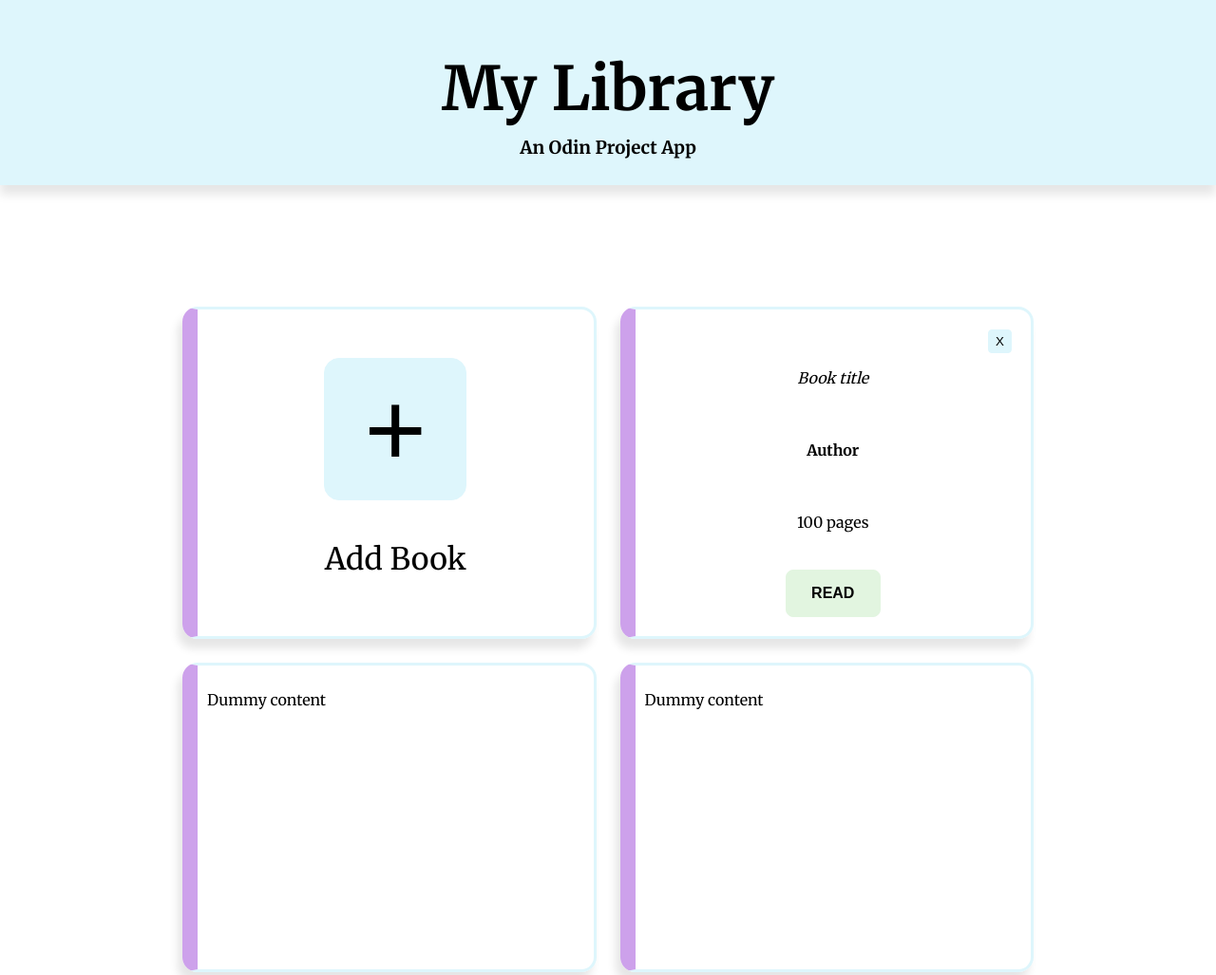
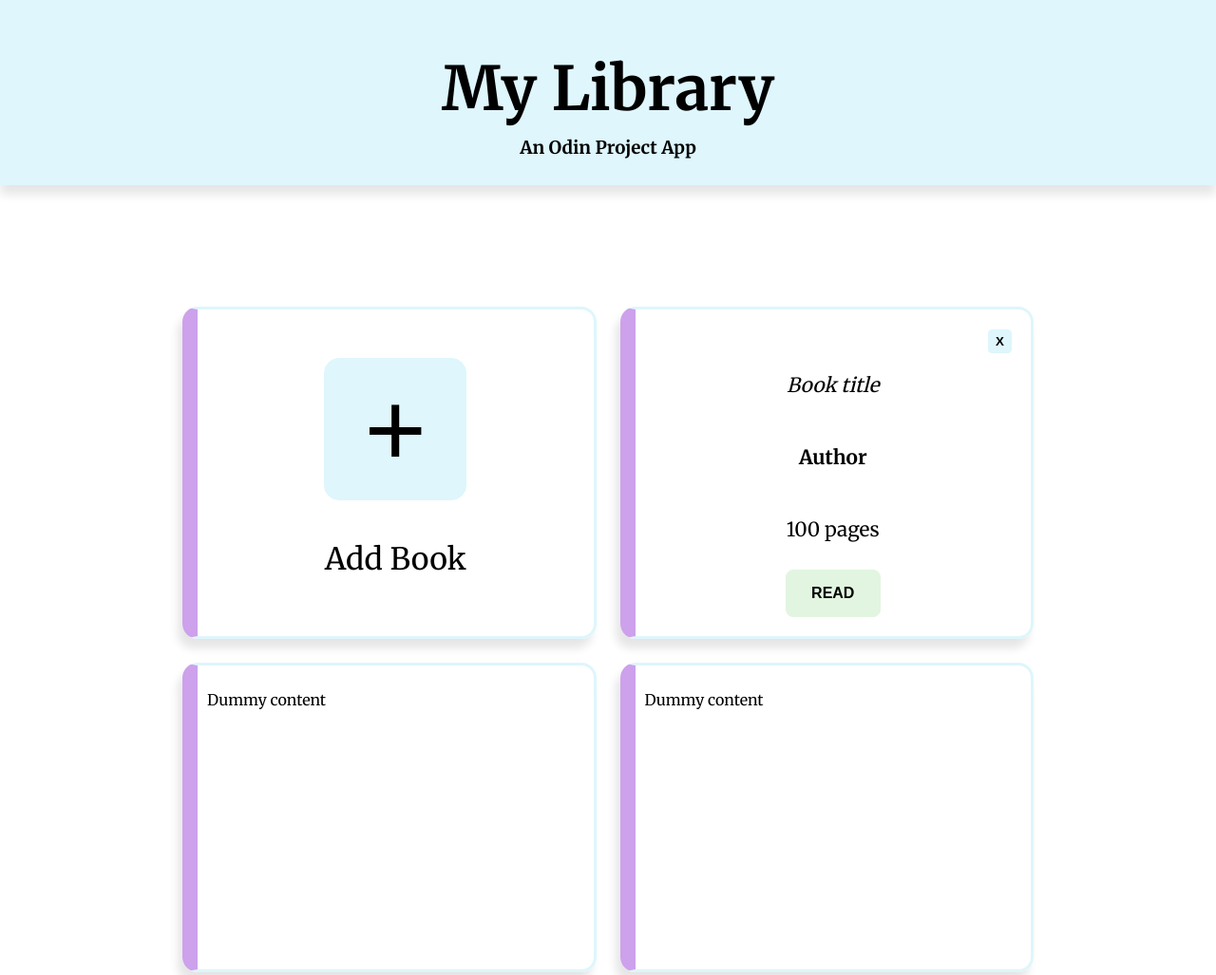
Before and after one commit to eneibaur/op-library, a website: page index.html in a window 1280 px wide. Shown: the top 1027 px of the page at 95% size. Drawn offline with Linux system fonts and the light colour scheme.

Commit message:
Change font weight on cards

```diff
--- a/index.html
+++ b/index.html
@@ -20,9 +20,9 @@
             </div>
             <div class="card book">
                 <div class="remove-row"><button type="button" class="remove">X</button></div>
-                <p class="title"><em>Book title</em></p>
-                <p class="author"><strong>Author</strong></p>
-                <p class="pages">100 pages</p>
+                <p class="title info"><em>Book title</em></p>
+                <p class="author info"><strong>Author</strong></p>
+                <p class="pages info">100 pages</p>
                 <button type="button" class="read-toggle on">READ</button>
             </div>
             <div class="card"><p>Dummy content</p></div>
--- a/styles.css
+++ b/styles.css
@@ -89,6 +89,10 @@ body {
     grid-row: 5/6;
 }
 
+.info {
+    font-size: 1.3rem;
+}
+
 .add {
     display: grid;
     gap: 10px;
@@ -121,6 +125,7 @@ body {
     border-radius: .25rem;
     border: 1px solid var(--main-color);
     transition: 10ms;
+    font-weight: bold;
 }
 
 .read-toggle {
```
